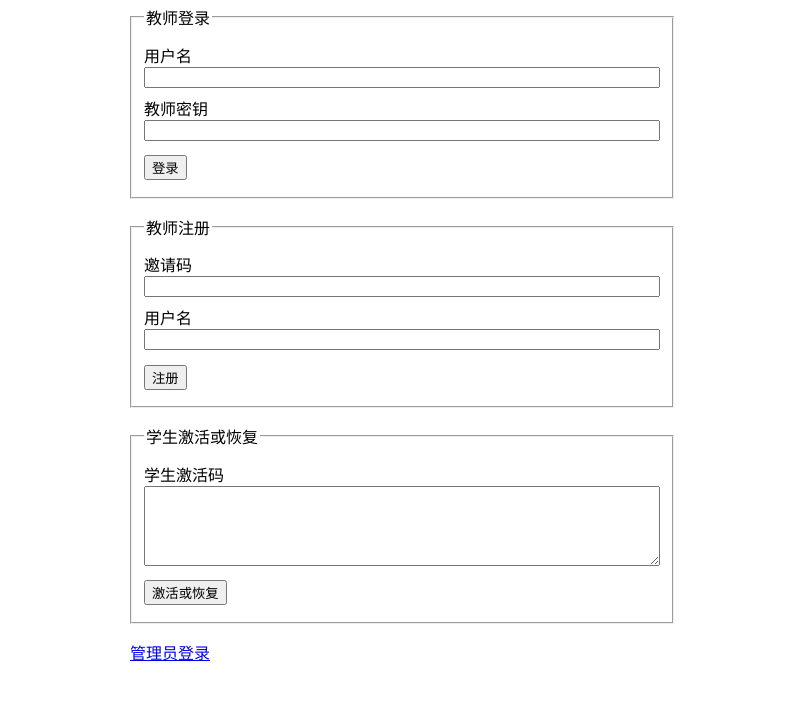
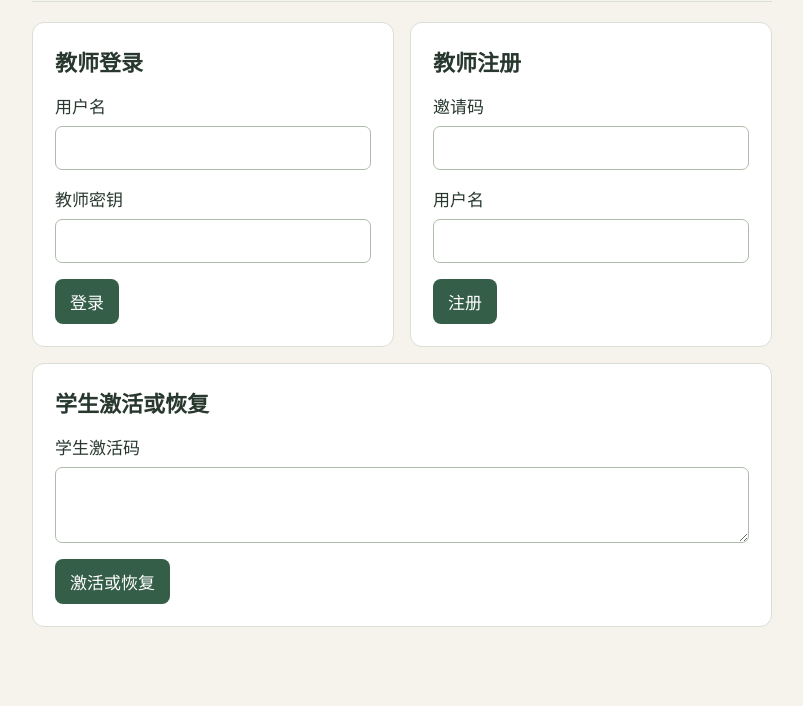
Before and after one commit to fangjiaqifion/note-trainer-entry, a plain HTML site: page index.html in a window 1280 px wide. Shown: the part 94-800 px from the top of the page, without its empty margins (238-1041 px from the left). Drawn offline with Linux system fonts and the light colour scheme.

Commit message:
统一登录样式并记录发布进度

```diff
--- a/index.html
+++ b/index.html
@@ -1,12 +1,16 @@
 <!doctype html>
 <html lang="zh-CN"><head><meta charset="utf-8"><meta name="viewport" content="width=device-width, initial-scale=1">
+<meta name="robots" content="noindex,nofollow,noarchive"><meta name="referrer" content="no-referrer">
 <title>Note Trainer · 云端授权</title>
-<style>body{font:1rem system-ui;margin:2rem auto;max-width:34rem;padding:0 1rem}fieldset{margin:1rem 0}label{display:block;margin:.5rem 0}input,textarea{display:block;width:100%;box-sizing:border-box}button,a{margin:.4rem 0}textarea{min-height:5rem}</style>
+<link rel="stylesheet" href="./portal_style.css?v=2d650f3b0e">
 <script type="module" src="./entry.mjs?build=4fd09d5452"></script></head>
-<body><main><h1>识谱小练习</h1><p id="status" role="status"></p>
-<form id="login"><fieldset><legend>教师登录</legend><label>用户名<input name="username" required></label><label>教师密钥<input name="key" type="password" required></label><button>登录</button></fieldset></form>
-<form id="register"><fieldset><legend>教师注册</legend><label>邀请码<input name="invitation" type="password" required></label><label>用户名<input name="username" required></label><button>注册</button></fieldset></form>
-<section id="issued" hidden><p>请保存教师密钥。换设备时需要它。</p><textarea id="key" readonly aria-label="教师密钥"></textarea><button id="continue">已保存，进入练习</button></section>
-<form id="learner"><fieldset><legend>学生激活或恢复</legend><label>学生激活码<textarea name="packet" required></textarea></label><button>激活或恢复</button></fieldset></form>
-<a href="./manage.html">管理员登录</a>
+<body><main class="entry">
+<header><h1>识谱小练习</h1><a class="admin-link" href="./manage.html">管理员登录</a></header>
+<p id="status" role="status" aria-live="polite"></p>
+<div class="entry-grid">
+<form id="login"><h2>教师登录</h2><label>用户名<input name="username" autocomplete="username" autocapitalize="none" required></label><label>教师密钥<input name="key" type="password" autocomplete="current-password" required></label><button>登录</button></form>
+<form id="register"><h2>教师注册</h2><label>邀请码<input name="invitation" type="password" autocomplete="off" required></label><label>用户名<input name="username" autocomplete="username" autocapitalize="none" required></label><button>注册</button></form>
+<section class="card issued" id="issued" hidden><h2>保存教师密钥</h2><p>换设备时需要它。</p><textarea id="key" readonly aria-label="教师密钥"></textarea><button id="continue">已保存，进入练习</button></section>
+<form id="learner" class="learner"><h2>学生激活或恢复</h2><label>学生激活码<textarea name="packet" autocomplete="off" spellcheck="false" required></textarea></label><button>激活或恢复</button></form>
+</div>
 </main></body></html>
--- /dev/null
+++ b/portal_style.css
@@ -0,0 +1,38 @@
+:root {
+  color-scheme: light;
+  --canvas: #f6f3ed;
+  --ink: #28382f;
+  --accent: #355e49;
+  --surface: #fff;
+  --line: #d9dfd4;
+  --focus: #b18435;
+  font: 17px "Times New Roman", "Songti SC", serif;
+}
+* { box-sizing: border-box; }
+body { margin: 0; background: var(--canvas); color: var(--ink); font: inherit; }
+header { display: flex; align-items: center; justify-content: space-between; gap: 16px; border-bottom: 1px solid var(--line); padding-bottom: 18px; }
+h1 { margin: 0; font-size: 27px; }
+h2 { font-size: 22px; }
+form, .card { background: var(--surface); border: 1px solid var(--line); border-radius: 12px; padding: 22px; }
+button, input, textarea, select { font: inherit; }
+button { background: var(--accent); color: white; border: 0; border-radius: 8px; min-height: 44px; padding: 10px 15px; cursor: pointer; }
+button:disabled { opacity: .55; cursor: wait; }
+:where(button, a, input, textarea, select):focus-visible { outline: 3px solid var(--focus); outline-offset: 2px; }
+label { display: block; margin: 16px 0 8px; }
+input, textarea, select { display: block; width: 100%; min-height: 44px; margin-top: 8px; padding: 10px; border: 1px solid #aebbaa; border-radius: 7px; background: white; }
+textarea { min-height: 76px; }
+[hidden] { display: none !important; }
+.entry { max-width: 780px; margin: 38px auto; padding: 0 20px; }
+.entry-grid { display: grid; grid-template-columns: repeat(2,minmax(0,1fr)); gap: 16px; }
+.entry-grid h2 { margin: 0; }
+.entry-grid button { margin-top: 8px; }
+.entry-grid .learner, .entry-grid .issued { grid-column: 1 / -1; }
+.entry .admin-link { color: var(--accent); text-underline-offset: 4px; }
+.entry #status { margin: 16px 0; overflow-wrap: anywhere; }
+.entry #status:empty { margin: 0; height: 20px; }
+@media (max-width: 600px) {
+  .entry { margin-top: 20px; padding: 0 12px; }
+  .entry-grid { grid-template-columns: minmax(0,1fr); gap: 12px; }
+  h1 { font-size: 23px; }
+  form, .card { padding: 16px; }
+}
```
Also changed, not shown: manage.html (+1 -1 lines), 1 other file.
